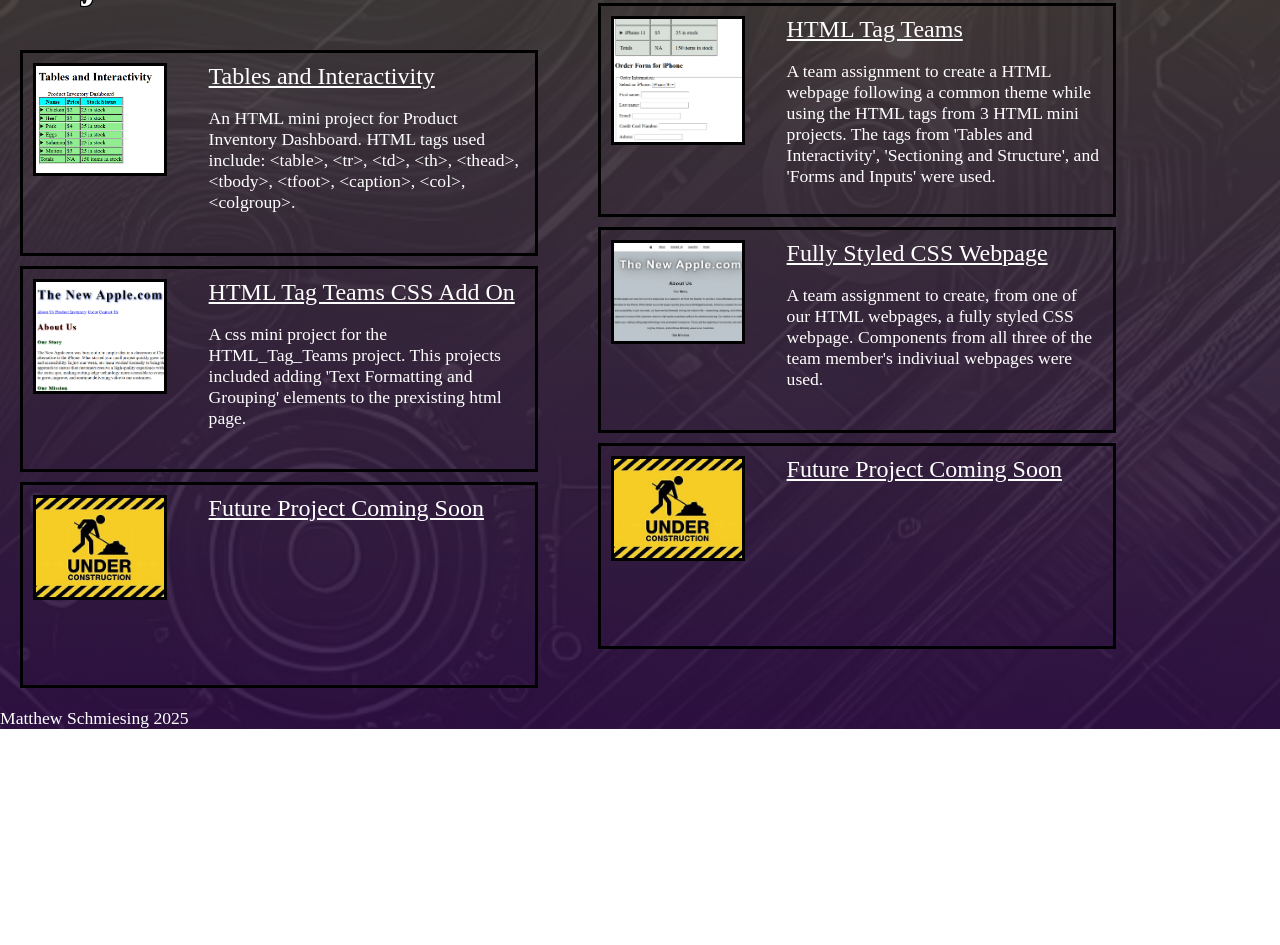
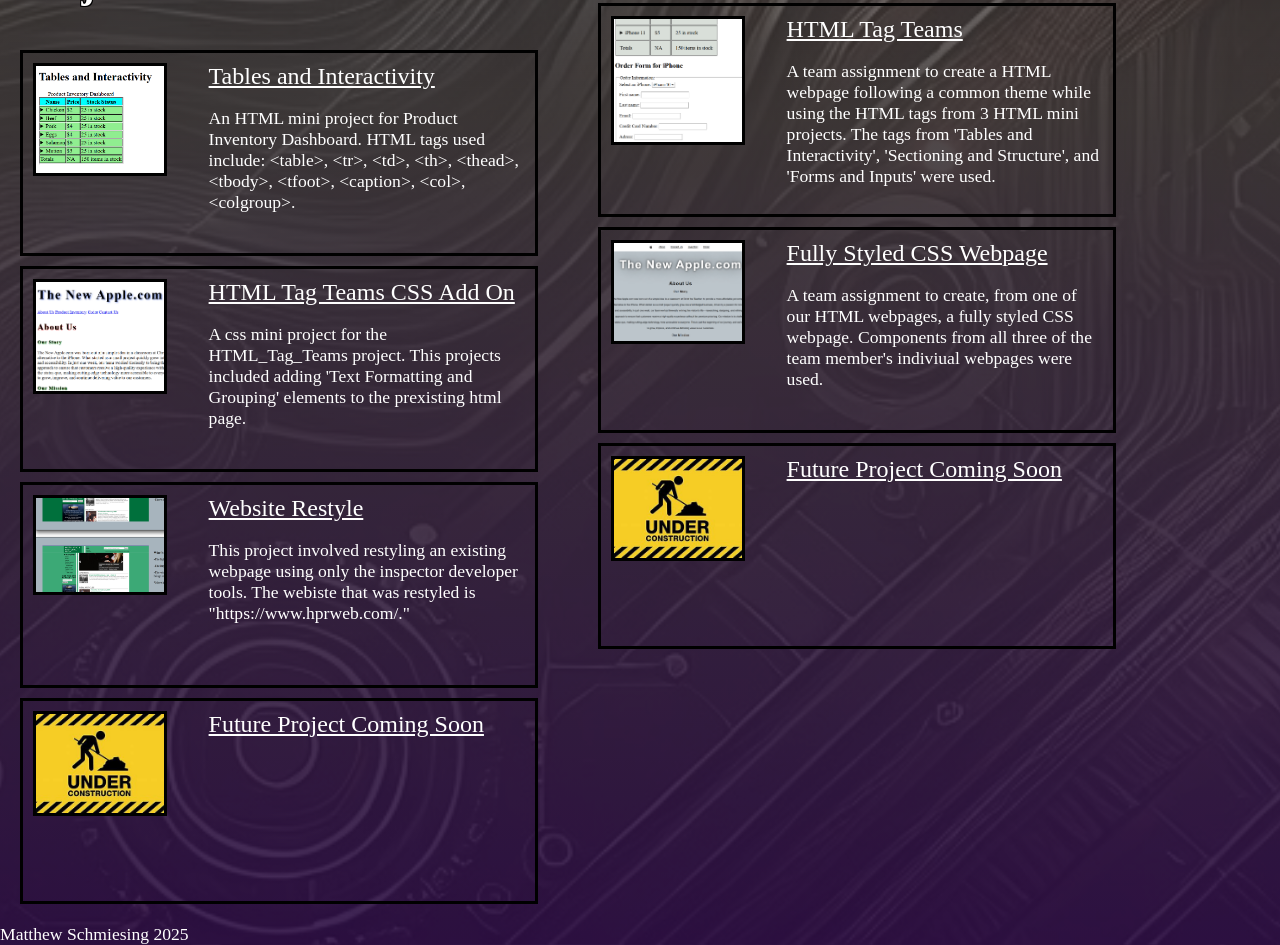
Before and after one commit to matthewschmiesing/CSC351Portfolio, a plain HTML site: page index.html in a window 1280 px wide. Shown: the part 708-1653 px from the top of the page. Before the commit the page ends 1437 px from the top, so only its background shows below. Drawn offline with Linux system fonts and the light colour scheme.

Commit message:
adding restyle webpage to portfolio

```diff
--- a/index.html
+++ b/index.html
@@ -64,6 +64,23 @@
                 <a href="peronal_projects/tag_teams_css_addon/html.html" class="projectBlocklinkheading">
                   HTML Tag Teams CSS Add On</a>
                   <p class="projectBlockDescription">A css mini project for the HTML_Tag_Teams project. This projects included adding 'Text Formatting and Grouping' elements to the prexisting html page.
+                    </p>
+              </div>
+            </div>
+          </div>
+          <div class="projectBlock">
+            <div class="row">
+              <div class="column projectBlockLeft">
+                <img
+                  src="peronal_projects/WebsiteRestyle/webRestyle.png"
+                  alt="Project Preview"
+                  class="projectBlockImage"
+                />
+              </div>
+              <div class="column projectBlockRight">
+                <a href="peronal_projects/WebsiteRestyle/websiteRestyle.html" class="projectBlocklinkheading">
+                  Website Restyle</a>
+                  <p class="projectBlockDescription">This project involved restyling an existing webpage using only the inspector developer tools. The webiste that was restyled is "https://www.hprweb.com/."
                     </p>
               </div>
             </div>
```
Also changed, not shown: peronal_projects/WebsiteRestyle/webRestyle.png (added).
